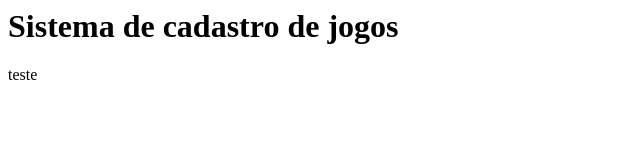
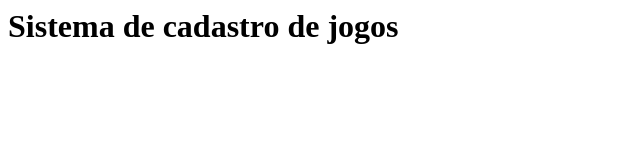
Before and after one commit to LenonDiogo/sistema-de-cadastro, a plain HTML site: page index.html in a window 1280 px wide. Shown: the full height of the page, 0-640 px from the left. Drawn offline with Linux system fonts and the light colour scheme.

Commit message:
voltando versão

```diff
--- a/app.js
+++ b/app.js
@@ -1,2 +1 @@
 console.log("rodando sistemas de gerenciamento de jogos")
-console.log("teste de commit")
--- a/index.html
+++ b/index.html
@@ -7,7 +7,6 @@
 </head>
 <body>
     <h1>Sistema de cadastro de jogos</h1>
-    <p>teste</p>
     <script src="app.js"></script>
 </body>
 </html>
```
